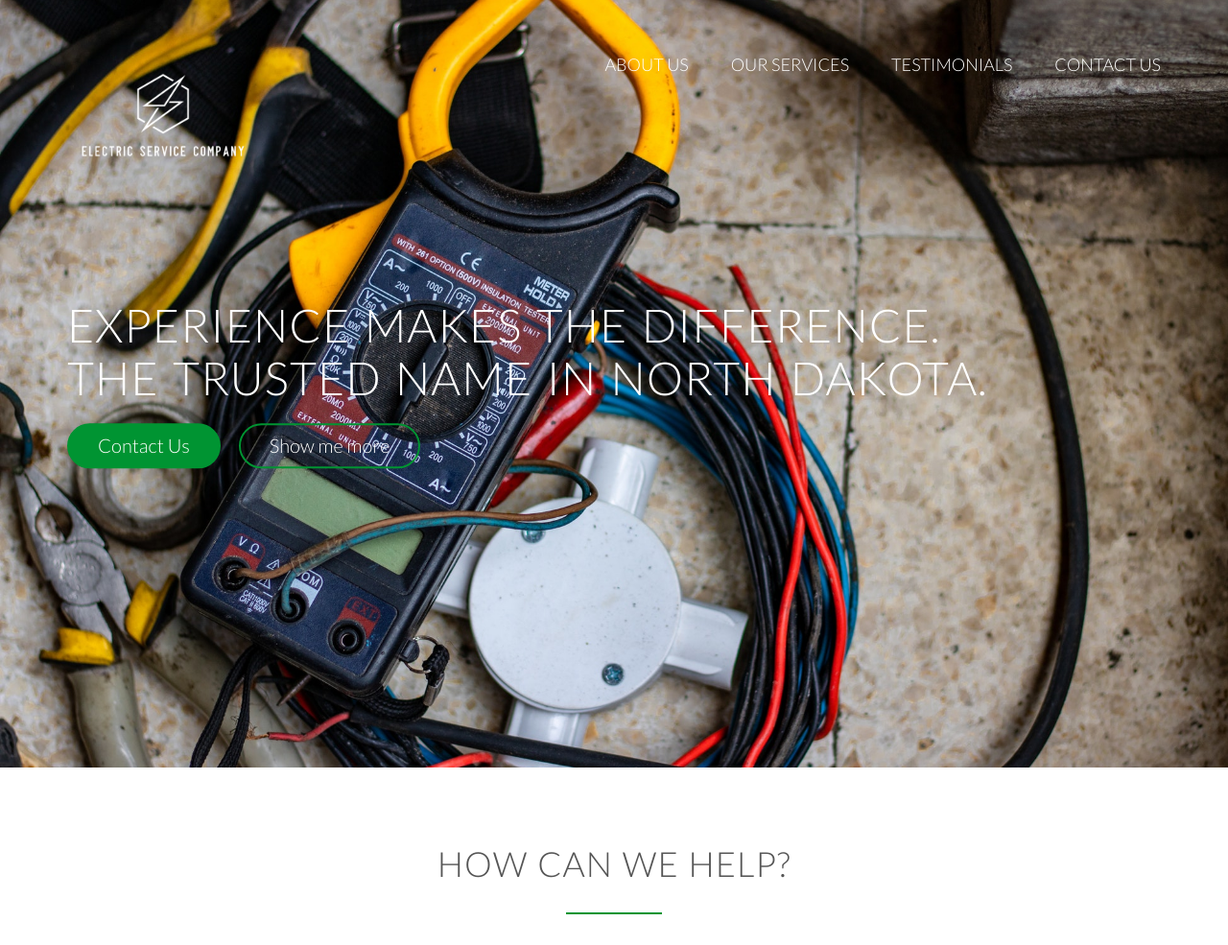
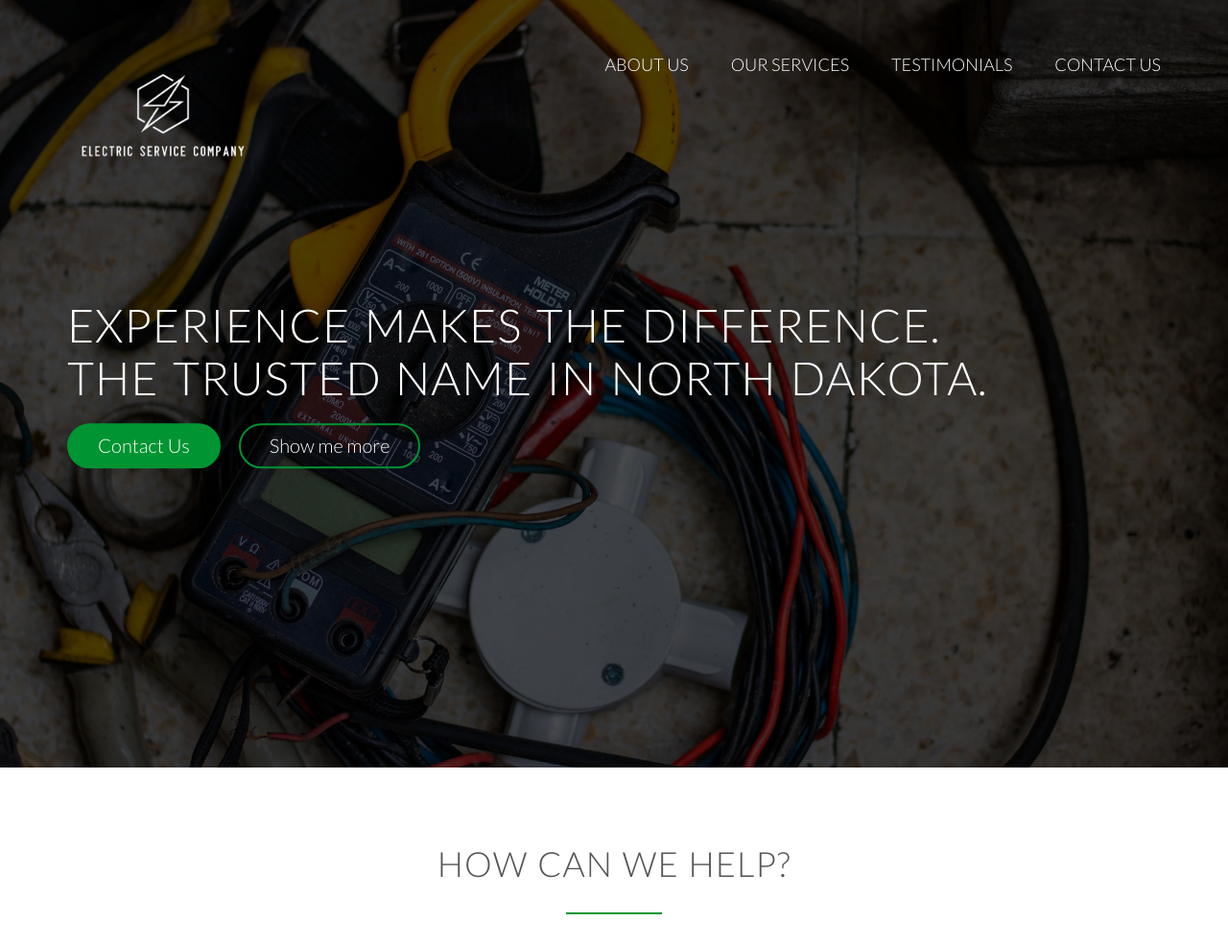
Before and after one commit to itsBrickout/ServiceElectric, a PHP site: page / in a window 1280 px wide. Shown: the top 985 px of the page at 96% size. Run offline with PHP 8.4, Linux system fonts and the light colour scheme.

Commit message:
Update style.css

```diff
--- a/resources/css/style.css
+++ b/resources/css/style.css
@@ -158,7 +158,7 @@ h3 {
 
 
 header{
-    background-image:url(resources/css/img/hero.jpg);
+    background-image:linear-gradient(rgba(0, 0, 0, 0.70),rgba(0, 0, 0, 0.70)), url(resources/css/img/hero.jpg);
     background-size: cover;
     background-position: center;
     height:100vh;
```
